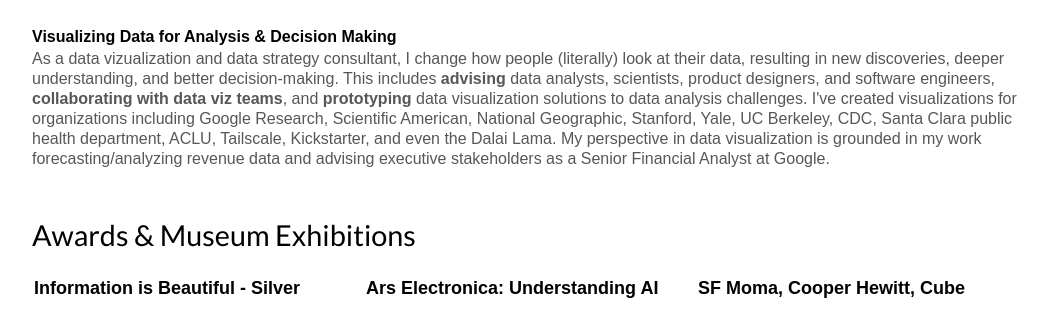
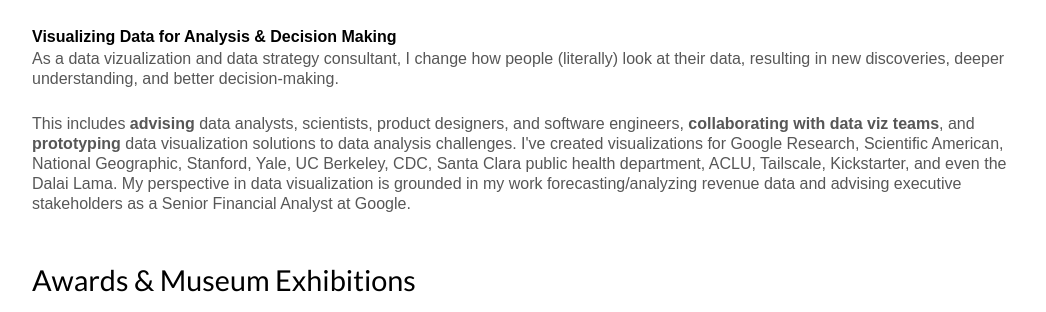
Before and after one commit to zanarmstrong/portfolio, a plain HTML site: page index.html in a window 1280 px wide. Shown: the part 92-404 px from the top of the page, without its empty margins (108-1154 px from the left). Drawn offline with Linux system fonts and the light colour scheme.

Commit message:
Update index.html

```diff
--- a/index.html
+++ b/index.html
@@ -172,7 +172,9 @@
   <div class="intro">
     <h1>Zan Armstrong</h1>
     <p class="subtitle">Visualizing Data for Analysis & Decision Making</p>
-    <p>As a data vizualization and data strategy consultant, I change how people (literally) look at their data, resulting in new discoveries, deeper understanding, and better decision-making. This includes <b>advising</b> data analysts, scientists, product designers, and software engineers, <b>collaborating with data viz teams</b>, and <b>prototyping</b> data visualization solutions to data analysis challenges. I've created visualizations for organizations including Google Research, Scientific American, National Geographic, Stanford, Yale, UC Berkeley, CDC, Santa Clara public health department, ACLU, Tailscale, Kickstarter, and even the Dalai Lama. My perspective in data visualization is grounded in my work forecasting/analyzing revenue data and advising executive stakeholders as a Senior Financial Analyst at Google.</p>
+    <p>As a data vizualization and data strategy consultant, I change how people (literally) look at their data, resulting in new discoveries, deeper understanding, and better decision-making.</p>
+    <p></p>
+    <p>This includes <b>advising</b> data analysts, scientists, product designers, and software engineers, <b>collaborating with data viz teams</b>, and <b>prototyping</b> data visualization solutions to data analysis challenges. I've created visualizations for Google Research, Scientific American, National Geographic, Stanford, Yale, UC Berkeley, CDC, Santa Clara public health department, ACLU, Tailscale, Kickstarter, and even the Dalai Lama. My perspective in data visualization is grounded in my work forecasting/analyzing revenue data and advising executive stakeholders as a Senior Financial Analyst at Google.</p>
   </div>
 
   <div class="gallery">
```
